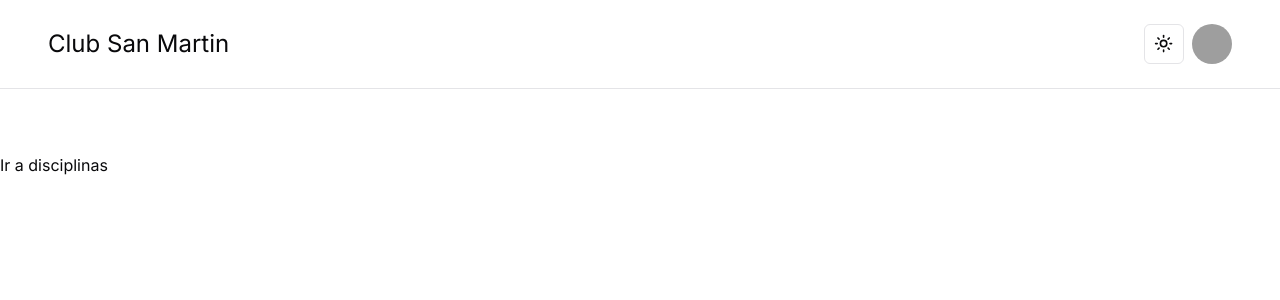
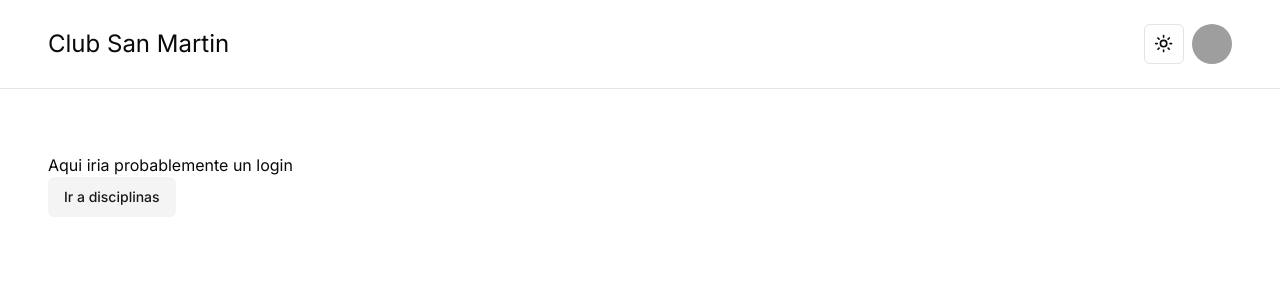
Before and after one commit to SportAnalytics2/sport-front, a Next.js app: page / in a window 1280 px wide. Shown: the top 300 px of the page. Built offline with nearby package versions, Linux system fonts and the light colour scheme; grey boxes are pictures that could not be loaded.

Commit message:
update: added some text to the temporary first page

```diff
--- a/src/app/page.tsx
+++ b/src/app/page.tsx
@@ -1,9 +1,20 @@
 import Link from "next/link";
+
+import Wrapper from "@/components/wrapper";
+import { buttonVariants } from "@/components/ui/button";
 
 export default function Home() {
   return (
     <main>
-      <Link href={"/disciplines"}>Ir a disciplinas</Link>
+      <Wrapper>
+        <p>Aqui iria probablemente un login</p>
+        <Link
+          href={"/disciplines"}
+          className={buttonVariants({ variant: "secondary" })}
+        >
+          Ir a disciplinas
+        </Link>
+      </Wrapper>
     </main>
   );
 }
```
